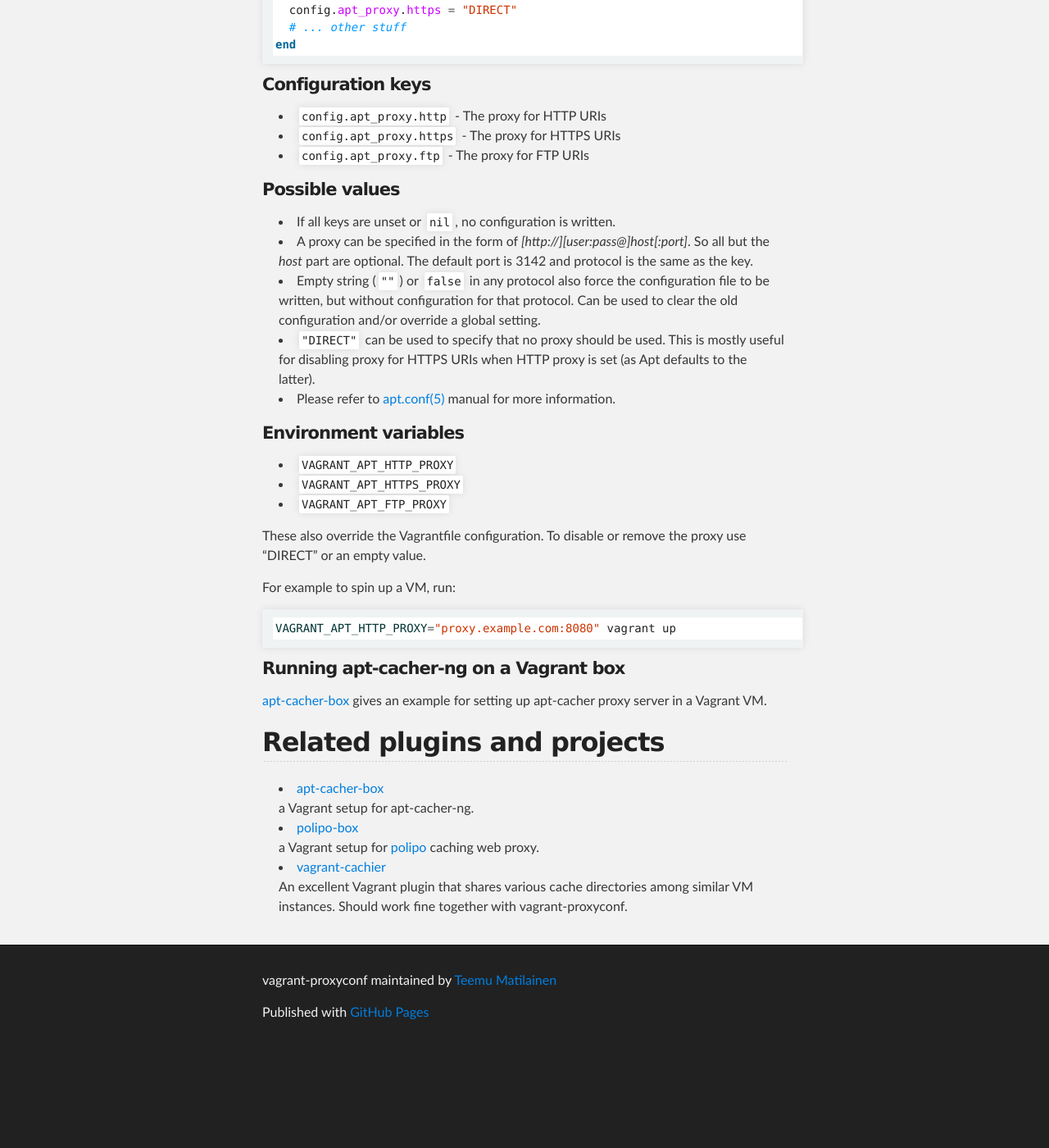
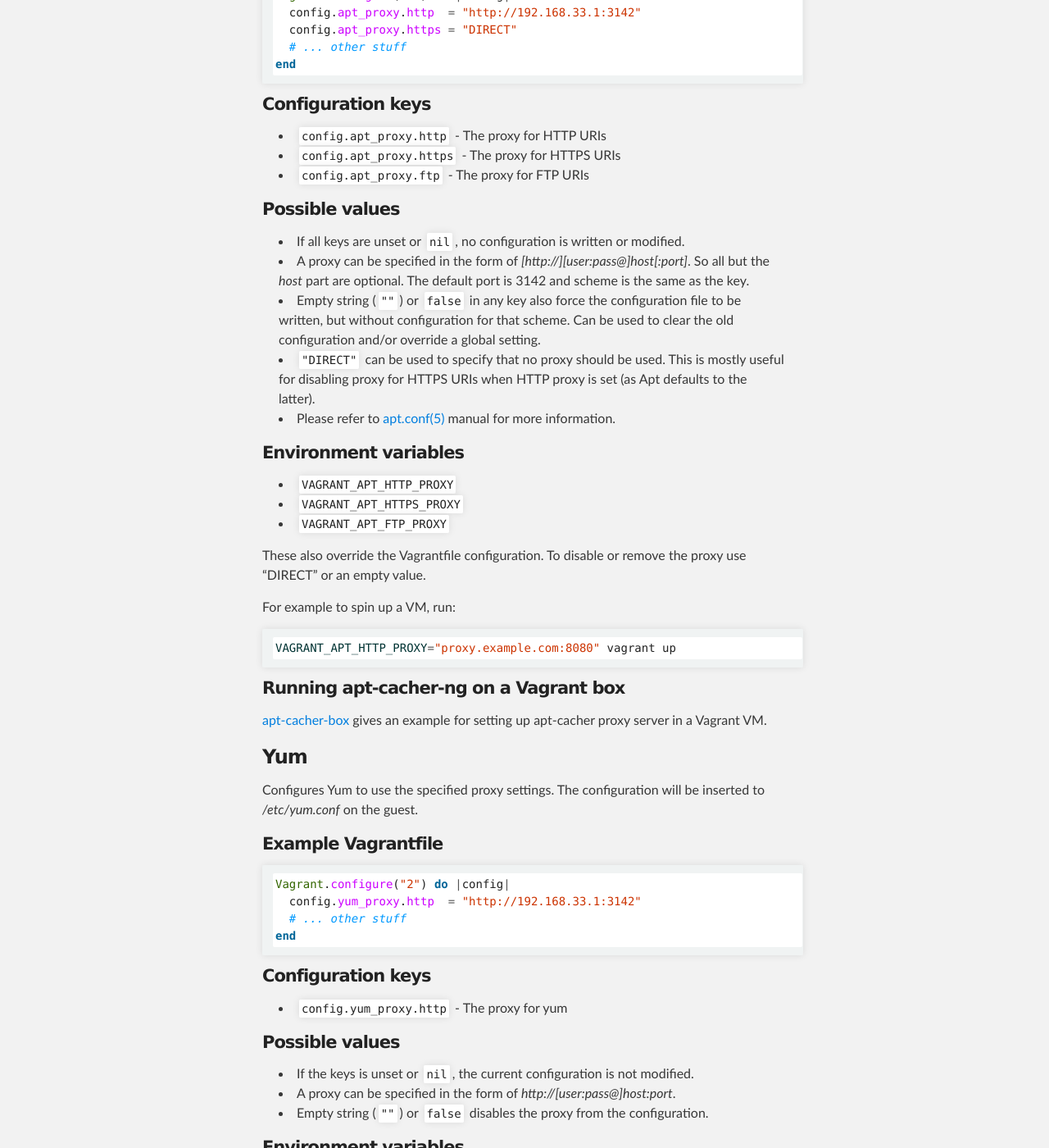
Before and after one commit to tmatilai/vagrant-proxyconf, a Jekyll site: the page built from index.md, in a window 1280 px wide and 1400 px high, scrolled down 3965 px. Shown: the whole window at 82% size. Built offline with Jekyll 4.4.1, drawn with Linux system fonts in a browser that asks for light colours; Markdown is read by kramdown in place of the engine named in the settings; before the commit the page ends 5246 px from its top, so only the background shows below that; some of the changed text lies outside the part shown.

Commit message:
Update for v1.0.0 from rev d52ce89

````diff
--- a/index.md
+++ b/index.md
@@ -18,11 +18,12 @@
 
 A [Vagrant](http://www.vagrantup.com/) plugin that configures the virtual machine to use specified proxies. This is useful for example in case you are behind a corporate proxy server, or you have a caching proxy (for example [polipo](https://github.com/tmatilai/polipo-box)).
 
-At this state we support:
+The plugin can set:
 
-* Generic `http_proxy` etc. environment variables that many programs support
-* APT proxy/cacher
-* Setting default proxy configuration for all Chef provisioners
+* generic `http_proxy` etc. environment variables that many programs support
+* default proxy configuration for all Chef provisioners
+* proxy configuration for Apt
+* proxy configuration for Yum
 
 ## Quick start
 
@@ -90,7 +91,7 @@
 #### Possible values
 
 * If all keys are unset or `nil`, no configuration is written.
-* A proxy should be specified in the form of _protocol://[user:pass@]host[:port]_.
+* A proxy should be specified in the form of _http://[user:pass@]host:port_.
 * Empty string (`""`) or `false` in any setting also force the configuration files to be written, but without configuration for that key. Can be used to clear the old configuration and/or override a global setting.
 
 #### Environment variables
@@ -110,7 +111,7 @@
 
 ### Global `*_proxy` environment variables
 
-Many programs (wget, curl, yum, etc.) can be configured to use proxies with `<protocol>_proxy` or `<PROTOCOL>_PROXY` environment variables. This configuration will be written to _/etc/profile.d/proxy.sh_ on the guest.
+Many programs (wget, curl, yum, etc.) can be configured to use proxies with `http_proxy` or `HTTP_PROXY` etc. environment variables. This configuration will be written to _/etc/profile.d/proxy.sh_ on the guest.
 
 Also sudo will be configured to preserve the variables. This requires that sudo in the VM is configured to support "sudoers.d", i.e. _/etc/sudoers_ contains line `#includedir /etc/sudoers.d`.
 
@@ -135,7 +136,7 @@
 #### Possible values
 
 * If all keys are unset or `nil`, no configuration is written.
-* A proxy can be specified in the form of _protocol://[user:pass@]host[:port]_.
+* A proxy can be specified in the form of _http://[user:pass@]host:port_.
 * The values are used as specified, so you can use for example variables that will be evaluated by the shell on the VM.
 * Empty string (`""`) or `false` in any setting also force the configuration file to be written, but without configuration for that key. Can be used to clear the old configuration and/or override a global setting.
 
@@ -176,9 +177,9 @@
 
 #### Possible values
 
-* If all keys are unset or `nil`, no configuration is written.
-* A proxy can be specified in the form of _[http://][user:pass@]host[:port]_. So all but the _host_ part are optional. The default port is 3142 and protocol is the same as the key.
-* Empty string (`""`) or `false` in any protocol also force the configuration file to be written, but without configuration for that protocol. Can be used to clear the old configuration and/or override a global setting.
+* If all keys are unset or `nil`, no configuration is written or modified.
+* A proxy can be specified in the form of _[http://][user:pass@]host[:port]_. So all but the _host_ part are optional. The default port is 3142 and scheme is the same as the key.
+* Empty string (`""`) or `false` in any key also force the configuration file to be written, but without configuration for that scheme. Can be used to clear the old configuration and/or override a global setting.
 * `"DIRECT"` can be used to specify that no proxy should be used. This is mostly useful for disabling proxy for HTTPS URIs when HTTP proxy is set (as Apt defaults to the latter).
 * Please refer to [apt.conf(5)](http://manpages.debian.net/man/5/apt.conf) manual for more information.
 
@@ -200,6 +201,41 @@
 
 [apt-cacher-box](https://github.com/tmatilai/apt-cacher-box) gives an example for setting up apt-cacher proxy server in a Vagrant VM.
 
+### Yum
+
+Configures Yum to use the specified proxy settings. The configuration will be inserted to _/etc/yum.conf_ on the guest.
+
+#### Example Vagrantfile
+
+```ruby
+Vagrant.configure("2") do |config|
+  config.yum_proxy.http  = "http://192.168.33.1:3142"
+  # ... other stuff
+end
+```
+
+#### Configuration keys
+
+* `config.yum_proxy.http` - The proxy for yum
+
+#### Possible values
+
+* If the keys is unset or `nil`, the current configuration is not modified.
+* A proxy can be specified in the form of _http://[user:pass@]host:port_.
+* Empty string (`""`) or `false` disables the proxy from the configuration.
+
+#### Environment variables
+
+* `VAGRANT_YUM_HTTP_PROXY`
+
+This also overrides the Vagrantfile configuration. To disable or remove the proxy use an empty value.
+
+For example to spin up a VM, run:
+
+```sh
+VAGRANT_YUM_HTTP_PROXY="http://proxy.example.com:8123" vagrant up
+```
+
 ## Related plugins and projects
 
 * [apt-cacher-box](https://github.com/tmatilai/apt-cacher-box)<br/>
````
Also changed, not shown: other parts of index.md (+2 -2 lines).
